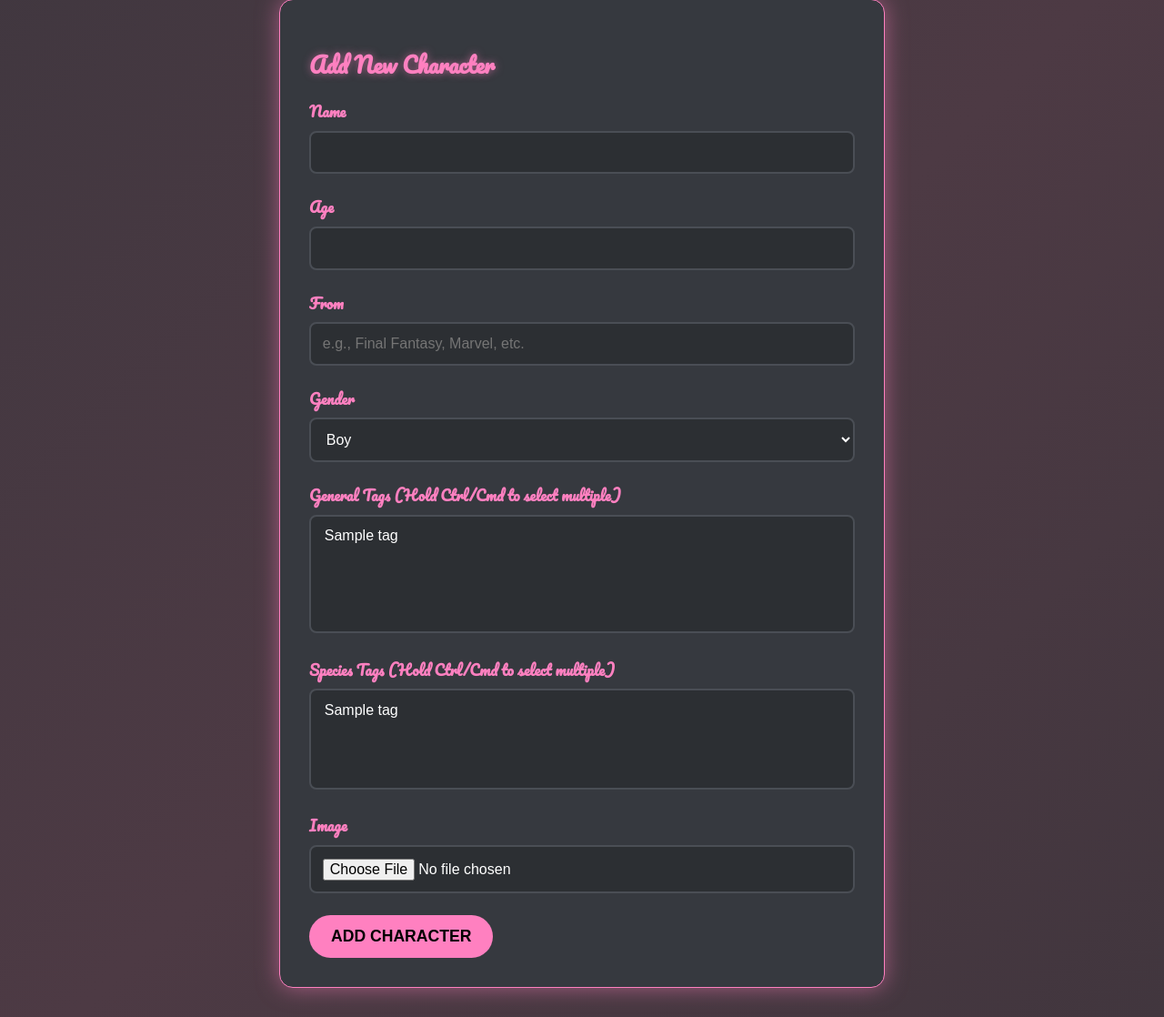
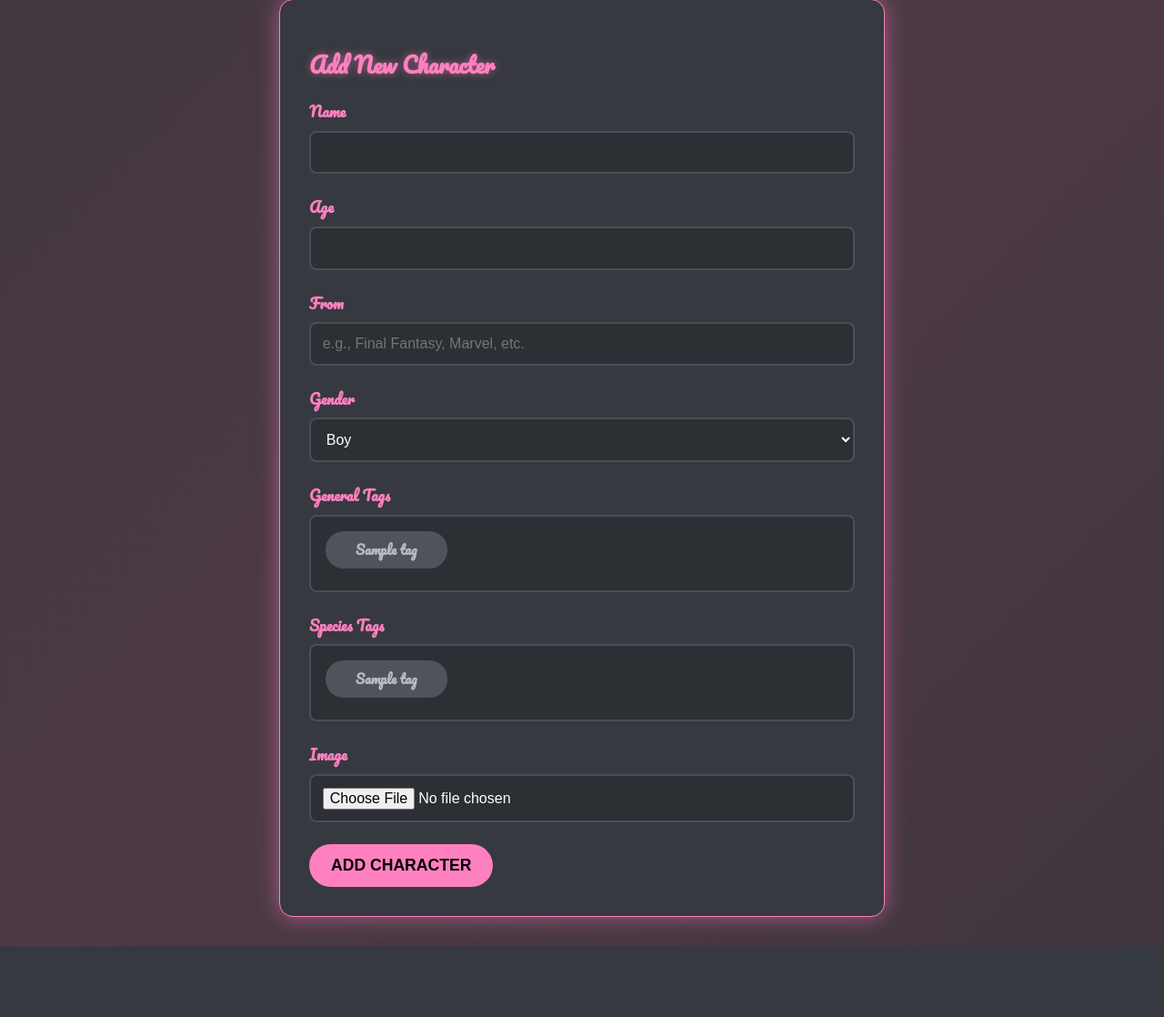
Before and after one commit to ClearLite/SoP-Thing, a Flask app: page /admin in a window 1280 px wide. Shown: the part 113-1231 px from the top of the page at 91% size. After the commit the page ends 1153 px from the top, so only its background shows below. Run offline with Flask 3, Linux system fonts and the light colour scheme; a user stored in the database is signed in; tables that the repository leaves empty hold one stand-in row (values such as "Sample post").

Commit message:
Update admin_panel.html

```diff
--- a/app/templates/admin_panel.html
+++ b/app/templates/admin_panel.html
@@ -27,20 +27,28 @@
             </select>
         </div>
         <div class="form-group">
-            <label>General Tags (Hold Ctrl/Cmd to select multiple)</label>
-            <select name="general_tags" multiple required size="5">
+            <!-- NEW: Checkbox UI for Tags -->
+            <label>General Tags</label>
+            <div class="tag-checkbox-container">
                 {% for tag in general_tags %}
-                <option value="{{ tag.id }}">{{ tag.name }}</option>
+                    <div class="tag-option">
+                        <input type="checkbox" id="gen-tag-{{ tag.id }}" name="general_tags" value="{{ tag.id }}">
+                        <label for="gen-tag-{{ tag.id }}">{{ tag.name }}</label>
+                    </div>
                 {% endfor %}
-            </select>
+            </div>
         </div>
         <div class="form-group">
-            <label>Species Tags (Hold Ctrl/Cmd to select multiple)</label>
-            <select name="species_tags" multiple required size="4">
+            <!-- NEW: Checkbox UI for Tags -->
+            <label>Species Tags</label>
+            <div class="tag-checkbox-container">
                 {% for tag in species_tags %}
-                <option value="{{ tag.id }}">{{ tag.name }}</option>
+                    <div class="tag-option">
+                        <input type="checkbox" id="spec-tag-{{ tag.id }}" name="species_tags" value="{{ tag.id }}">
+                        <label for="spec-tag-{{ tag.id }}">{{ tag.name }}</label>
+                    </div>
                 {% endfor %}
-            </select>
+            </div>
         </div>
         <div class="form-group">
             <label for="image">Image</label>
```
